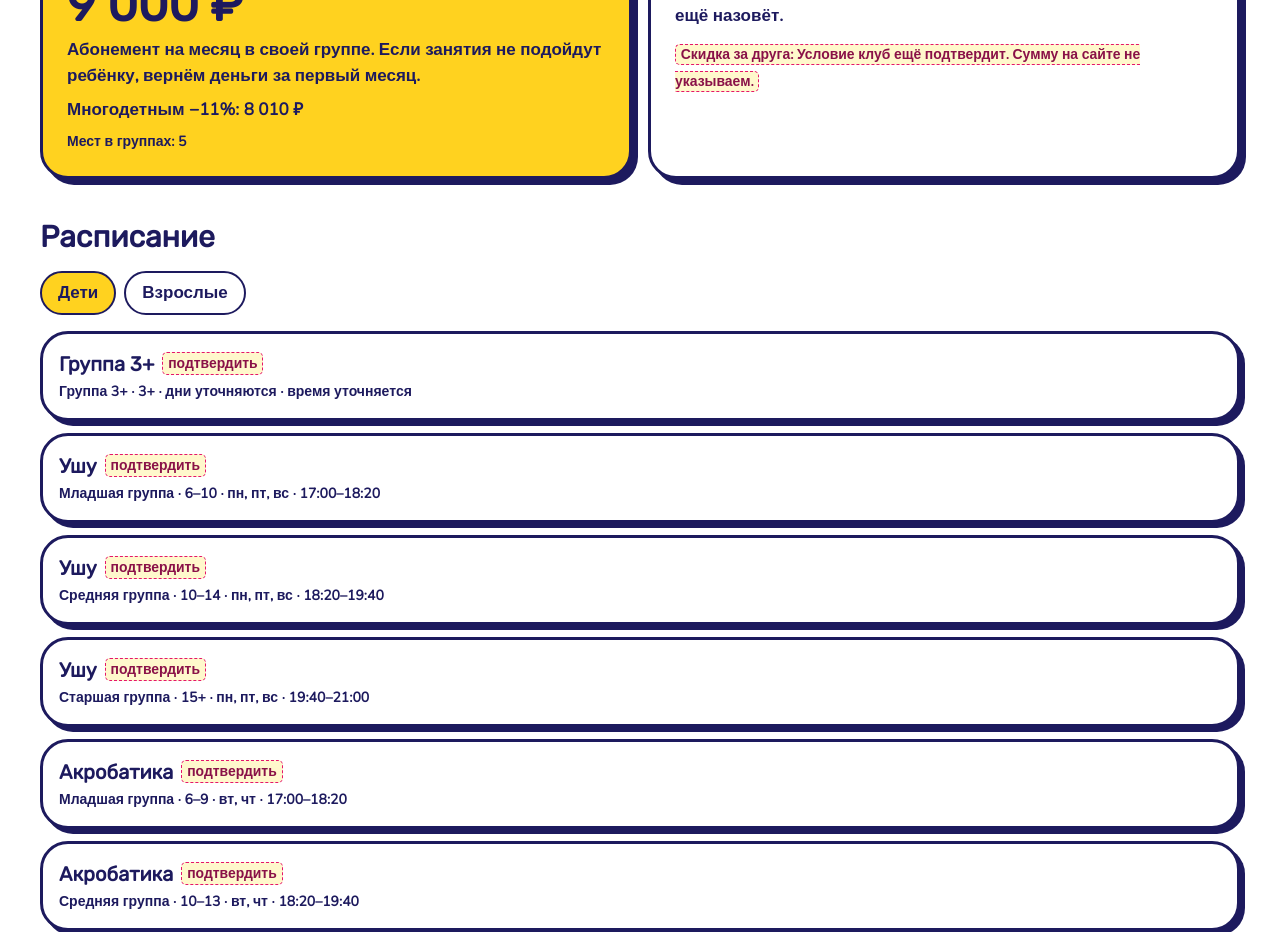
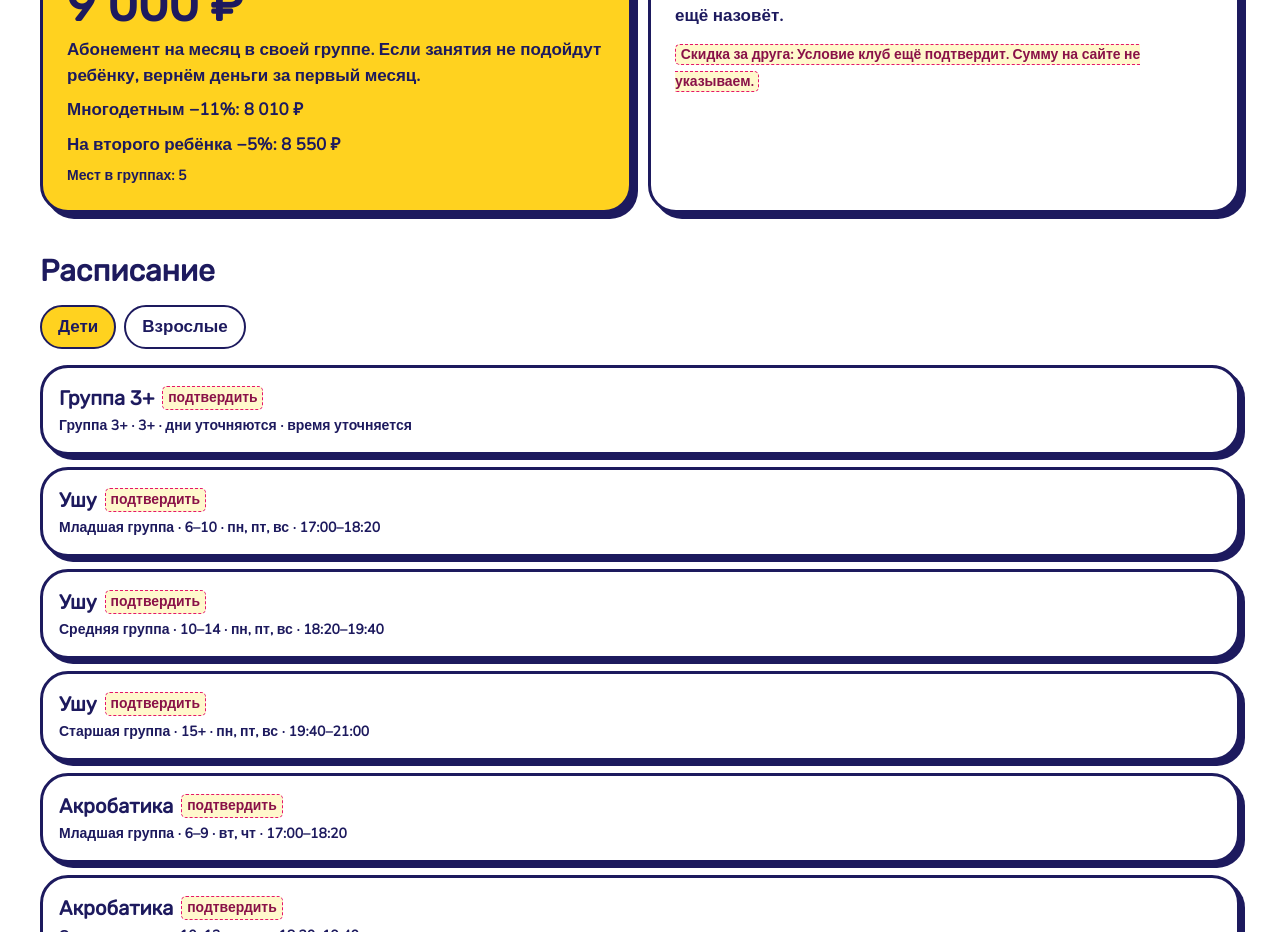
Before and after one commit to MikhailPiatykh-bot/club3v, a Next.js app: page / in a window 1280 px wide. Shown: the part 7880-8812 px from the top of the page. Built offline with nearby package versions, Linux system fonts and the light colour scheme; no server answers.

Commit message:
Добавить скидку 5% на второго ребёнка к абонементу.
Co-authored-by: MikhailPiatykh-bot <MikhailPiatykh-bot@users.noreply.github.com>

```diff
--- a/app/prices/page.tsx
+++ b/app/prices/page.tsx
@@ -8,12 +8,13 @@ import { pageMeta } from "@/lib/seo";
 
 export const metadata: Metadata = pageMeta({
   title: "Цены и скидки",
-  description: "Цены клуба Veni Vidi Vici: абонемент 9 000 ₽ в месяц, месяц с гарантией, скидка многодетным 11%.",
+  description: "Цены клуба Veni Vidi Vici: абонемент 9 000 ₽ в месяц, месяц с гарантией, скидка многодетным 11%, на второго ребёнка 5%.",
   path: "/prices",
 });
 
 export default function PricesPage() {
   const family = largeFamilyPrice(prices.subscription, prices.largeFamilyDiscountPercent);
+  const secondChild = largeFamilyPrice(prices.subscription, prices.secondChildDiscountPercent);
 
   return (
     <>
@@ -22,7 +23,7 @@ export default function PricesPage() {
           <Breadcrumbs items={[{ name: "Главная", path: "/" }, { name: "Цены", path: "/prices" }]} />
           <h1 className="mt-4 font-display text-4xl leading-tight">Цены и скидки</h1>
           <p className="mt-4 max-w-2xl text-lg text-ink-soft">
-            Абонемент {formatRub(prices.subscription)} в месяц. Многодетным −{prices.largeFamilyDiscountPercent}%: {formatRub(family)}.
+            Абонемент {formatRub(prices.subscription)} в месяц. Многодетным −{prices.largeFamilyDiscountPercent}%: {formatRub(family)}. На второго ребёнка −{prices.secondChildDiscountPercent}%: {formatRub(secondChild)}.
           </p>
         </div>
       </header>
--- a/components/home-view.tsx
+++ b/components/home-view.tsx
@@ -42,6 +42,7 @@ const directionCards = [directions.wushu, directions.acrobatics, directions.brea
 
 export function HomeView() {
   const family = largeFamilyPrice(prices.subscription, prices.largeFamilyDiscountPercent);
+  const secondChild = largeFamilyPrice(prices.subscription, prices.secondChildDiscountPercent);
   const rows = scheduleRows();
   const nextEvents = upcomingEvents();
   const featured = championsDoc.items.filter((item) => item.featured && item.consent);
@@ -351,6 +352,9 @@ export function HomeView() {
               <p className="mt-2 font-extrabold">
                 Многодетным −{prices.largeFamilyDiscountPercent}%: {formatRub(family)}
               </p>
+              <p className="mt-2 font-extrabold">
+                На второго ребёнка −{prices.secondChildDiscountPercent}%: {formatRub(secondChild)}
+              </p>
               <p className="mt-2 text-sm">{prices.seatsNote}</p>
             </article>
             <article className="rounded-card border-[3px] border-ink bg-white p-6 shadow-card">
--- a/components/price-cards.tsx
+++ b/components/price-cards.tsx
@@ -4,6 +4,7 @@ import { formatRub, largeFamilyPrice } from "@/lib/money";
 
 export function PriceCards() {
   const family = largeFamilyPrice(prices.subscription, prices.largeFamilyDiscountPercent);
+  const secondChild = largeFamilyPrice(prices.subscription, prices.secondChildDiscountPercent);
 
   return (
     <div className="grid gap-4 lg:grid-cols-2">
@@ -13,6 +14,9 @@ export function PriceCards() {
         <p className="mt-3">{prices.subscriptionCard.note}</p>
         <p className="mt-2 font-extrabold">
           Многодетным −{prices.largeFamilyDiscountPercent}%: {formatRub(family)}
+        </p>
+        <p className="mt-2 font-extrabold">
+          На второго ребёнка −{prices.secondChildDiscountPercent}%: {formatRub(secondChild)}
         </p>
         <Link href={offer.guaranteeHref} className="mt-3 inline-flex min-h-11 items-center font-black text-blue underline">
           {offer.guaranteeLabel}
--- a/content/faq.json
+++ b/content/faq.json
@@ -33,7 +33,7 @@
     {
       "id": "pay",
       "question": "Как оплатить?",
-      "answer": "Способ оплаты подскажет администратор, когда подтвердит группу. Абонемент стоит 9 000 ₽ в месяц. Многодетным семьям скидка 11%."
+      "answer": "Способ оплаты подскажет администратор, когда подтвердит группу. Абонемент стоит 9 000 ₽ в месяц. Многодетным семьям скидка 11%. На второго ребёнка скидка 5%."
     },
     {
       "id": "where",
--- a/content/oferta.json
+++ b/content/oferta.json
@@ -13,7 +13,7 @@
       "items": [
         "Клуб: Veni Vidi Vici, традиционное и оздоровительное ушу и спортивная акробатика для детей с 3 лет.",
         "Зал: Москва, Хорошёво-Мнёвники, пр-т Маршала Жукова, 51.",
-        "Абонемент: 9 000 ₽ в месяц. Многодетным семьям скидка 11%.",
+        "Абонемент: 9 000 ₽ в месяц. Многодетным семьям скидка 11%. На второго ребёнка скидка 5%.",
         "Исполнитель в реквизитах: ИП Пятых. ИНН и ОГРНИП будут добавлены.",
         "Телефон: +7 (977) 880-25-71."
       ]
--- a/content/prices.json
+++ b/content/prices.json
@@ -2,6 +2,7 @@
   "currency": "RUB",
   "subscription": 9000,
   "largeFamilyDiscountPercent": 11,
+  "secondChildDiscountPercent": 5,
   "subscriptionCard": {
     "title": "Месяц с гарантией",
     "note": "Абонемент на месяц в своей группе. Если занятия не подойдут ребёнку, вернём деньги за первый месяц."
--- a/lib/schema.ts
+++ b/lib/schema.ts
@@ -3,6 +3,7 @@ import { formatRub, largeFamilyPrice } from "@/lib/money";
 
 export function businessJsonLd() {
   const family = largeFamilyPrice(prices.subscription, prices.largeFamilyDiscountPercent);
+  const secondChild = largeFamilyPrice(prices.subscription, prices.secondChildDiscountPercent);
   const contactPoint = [
     {
       "@type": "ContactPoint",
@@ -44,7 +45,7 @@ export function businessJsonLd() {
       "@type": "Offer",
       price: String(prices.subscription),
       priceCurrency: "RUB",
-      description: `Абонемент на месяц. Многодетным скидка ${prices.largeFamilyDiscountPercent}%, ${formatRub(family)}.`,
+      description: `Абонемент на месяц. Многодетным скидка ${prices.largeFamilyDiscountPercent}%, ${formatRub(family)}. На второго ребёнка скидка ${prices.secondChildDiscountPercent}%, ${formatRub(secondChild)}.`,
     },
     areaServed: "Москва",
     aggregateRating: {
```
Also changed, not shown: 2 other files (tests, documents, lock files or other folders).
